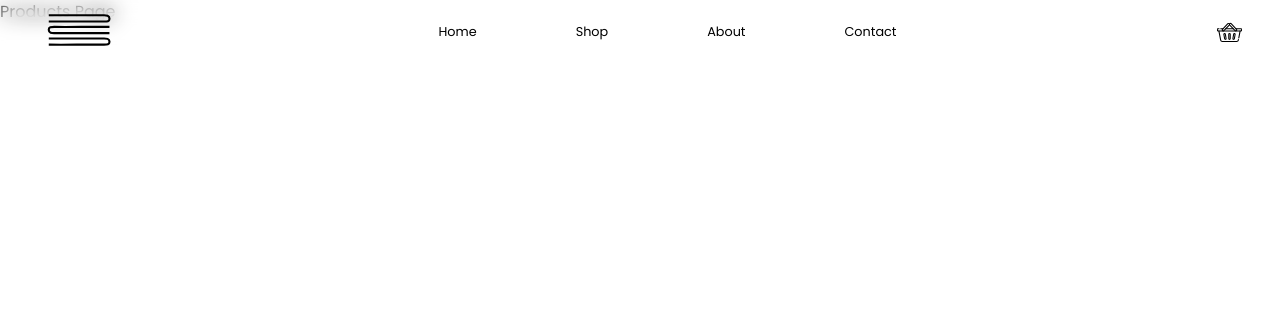
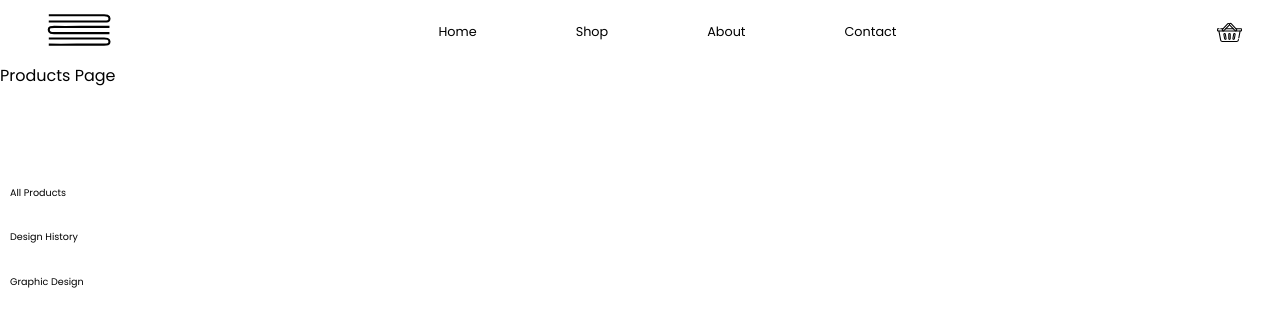
Before and after one commit to heckspoiler/tasty-marks-bookstore, a Next.js app: page /shop/products in a window 1280 px wide. Shown: the top 326 px of the page. Built offline with nearby package versions, Linux system fonts and the light colour scheme.

Commit message:
adding sidebar in shop

```diff
--- a/app/Home.module.css
+++ b/app/Home.module.css
@@ -1,4 +1 @@
-.mainSection {
-
-      height: 100vh;
-}
+.mainSection {}
--- a/app/components/NavBar/NavBar.module.css
+++ b/app/components/NavBar/NavBar.module.css
@@ -1,5 +1,7 @@
 .NavBar {
       width: 100%;
+      top: 0;
+      left: 0;
       height: calc(2rem + 4vh);
       background-color: transparent;
       display: flex;
@@ -23,10 +25,33 @@
 }
 
 .navElement {
+      position: relative;
       transition: transform 0.2s ease-in-out, font-weight 0.2s ease-in-out;
 }
 
 .navElement:hover {
-      transform: scale(1.1);
+      transform: scale(1.06);
       font-weight: 500;
 }
+
+.navElement::before {
+      height: 0%;
+      margin-left: calc(-1*(0.2rem + 0.5vw));
+      width: 0px;
+      content: "";
+      border-left: 0px solid black;
+      border-right: 0px solid black;
+      position: absolute;
+      transition: height 0.3s ease-in-out, width 0.3s ease-in-out, border 0.2s ease-in-out;
+      transition-delay: 50ms;
+      transition-property: width;
+
+
+}
+
+.navElement:hover::before {
+      height: 50%;
+      width: 4px;
+      border-left: 1px solid black;
+      border-right: 1px solid black;
+}
--- /dev/null
+++ b/app/components/ShopNav.js
@@ -0,0 +1,28 @@
+import Link from "next/link";
+import styles from "./ShopNav.module.css";
+
+const ShopNav = () => {
+  return (
+    <sidebar className={styles.navBar}>
+      <ul className={styles.navList}>
+        <Link href="/shop/products/all-products" className={styles.navElement}>
+          All Products
+        </Link>
+        <Link
+          href="/shop/products/design-history"
+          className={styles.navElement}
+        >
+          Design History
+        </Link>
+        <Link
+          href="/shop/products/graphic-design"
+          className={styles.navElement}
+        >
+          Graphic Design
+        </Link>
+      </ul>
+    </sidebar>
+  );
+};
+
+export default ShopNav;
--- /dev/null
+++ b/app/components/ShopNav.module.css
@@ -0,0 +1,19 @@
+.navBar {
+      position: fixed;
+      max-width: calc(5rem + 10vw);
+      max-height: calc(5rem + 18vw);
+      background-color: rgba(255, 255, 255, 0.3);
+      backdrop-filter: blur(10px);
+      padding: 10px;
+      margin-top: calc(3rem + 5vw);
+
+}
+
+.navList {
+      height: 100%;
+      width: 100%;
+      display: flex;
+      flex-direction: column;
+      gap: 30px;
+      font-size: 0.6rem;
+}
--- a/app/globals.css
+++ b/app/globals.css
@@ -1,3 +1,10 @@
 @tailwind base;
 @tailwind components;
 @tailwind utilities;
+
+
+.section-main {
+      margin-top: calc(2rem + 4vh);
+      min-height: 100vh;
+
+}
--- a/app/layout.js
+++ b/app/layout.js
@@ -1,4 +1,4 @@
-import "./globals.css";
+import styles from "./globals.css";
 import { Inter } from "next/font/google";
 import { Poppins } from "next/font/google";
 import NavBar from "./components/NavBar/NavBar";
@@ -16,7 +16,7 @@ export default function RootLayout({ children }) {
     <html lang="en">
       <body className={poppins.className}>
         <NavBar />
-        {children}
+        <section className="section-main">{children}</section>
       </body>
     </html>
   );
--- a/app/page.js
+++ b/app/page.js
@@ -3,7 +3,9 @@ import styles from "./Home.module.css";
 export default function Home() {
   return (
     <main className={styles.mainSection}>
-      <h1>Landing Page</h1>
+      <section className="section-main">
+        <h1>Landing Page</h1>
+      </section>
     </main>
   );
 }
--- /dev/null
+++ b/app/shop/layout.js
@@ -0,0 +1,18 @@
+import ShopNav from "../components/ShopNav";
+
+export const metadata = {
+  title: "Tasty Marks Bookstore Shop Page",
+  description:
+    "Shop Page for our Design Books for Designers, Historians and Pretenders",
+};
+
+const ShopLayout = ({ children }) => {
+  return (
+    <div>
+      <ShopNav />
+      {children}
+    </div>
+  );
+};
+
+export default ShopLayout;
```
Also changed, not shown: 1 other file (tests, documents, lock files or other folders).
